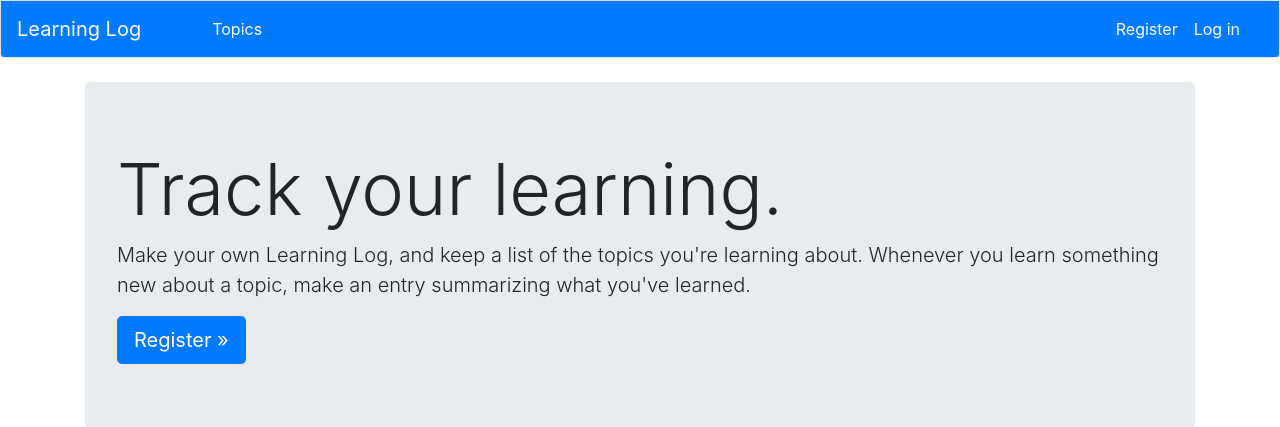
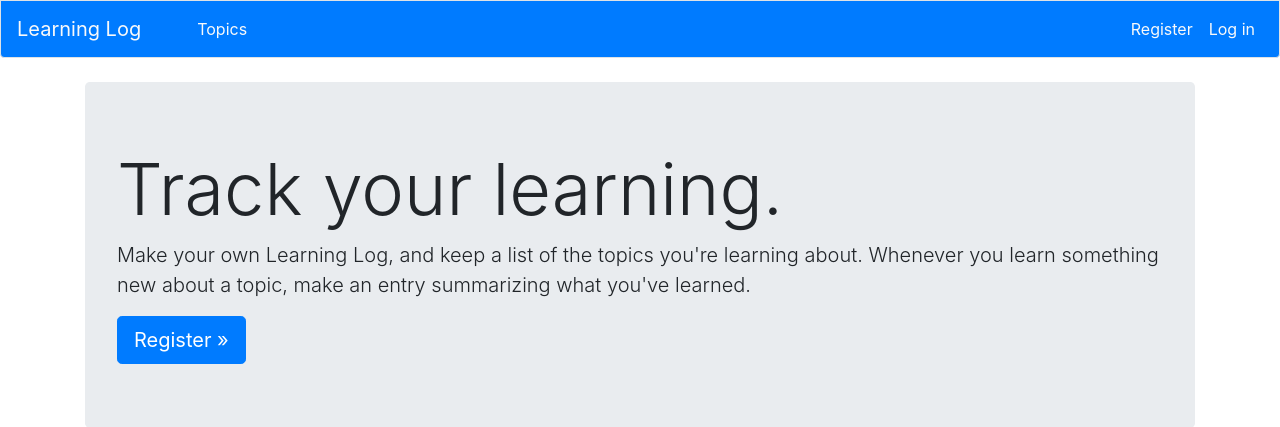
Before and after one commit to barabashka25219/Learning-Log, a Django app: page / in a window 1280 px wide. Shown: the top 427 px of the page. Run offline with Django 4.2, Linux system fonts and the light colour scheme; some libraries are stand-ins or nearby versions.

Commit message:
Fix base template (nav elements alignment)

```diff
--- a/learning_log/learning_logs/templates/learning_logs/base.html
+++ b/learning_log/learning_logs/templates/learning_logs/base.html
@@ -21,8 +21,8 @@
                 <span class="navbar-toggler-icon"></span>
             </button>
 
-            <div class="collapse navbar-collapse container-fluid" id="navbarCollapse">
-                <ul class="navbar-nav mr-auto">
+            <div class="collapse navbar-collapse" id="navbarCollapse">
+                <ul class="navbar-nav mr-auto align-items-center">
                     <li class="nav-item">
                         <a class="nav-link text-light" href="{% url 'learning_logs:topics' %}">Topics</a>
                     </li>
```
